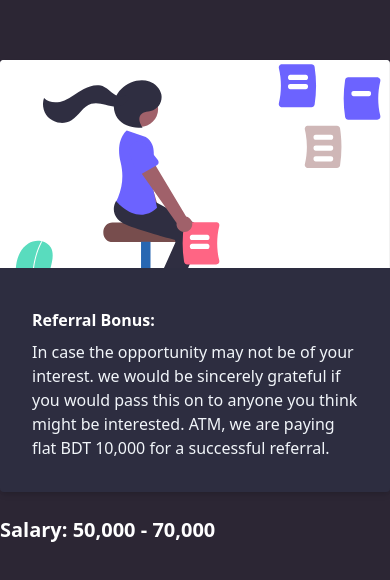
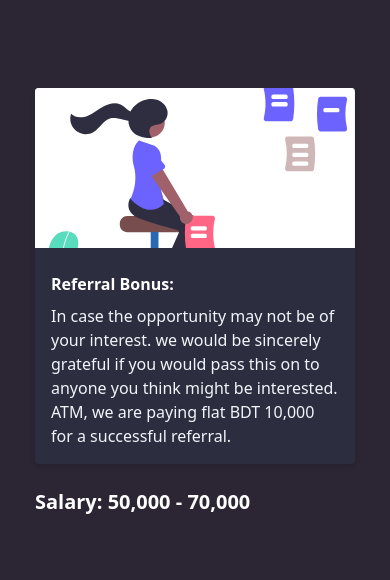
Before and after one commit to joypal23jkp/design_modules, a plain HTML site: page cards/index.html in a window 390 px wide. Shown: the part 120-700 px from the top of the page. Drawn offline with nearby package versions, Linux system fonts and the light colour scheme.

Commit message:
first card module added

```diff
--- a/cards/index.html
+++ b/cards/index.html
@@ -9,12 +9,12 @@
 </head>
 <body class="bg-[#2c2634] w-full h-[100vh] flex justify-center items-center">
 
-    <div class="max-w-md mx-auto md:max-w-2xl lg:max-w-4xl xl:max-w-5xl text-white">
+    <div class="max-w-xs sm:max-w-md mx-auto md:max-w-2xl lg:max-w-4xl xl:max-w-5xl text-white">
         <div class="md:flex rounded shadow-md overflow-hidden bg-[#2d2d40] md:flex-row-reverse">
           <div class="md:shrink-0">
-            <img class="h-52 w-full object-cover md:h-full md:w-64" src="./study.svg" alt="Stydy Illustration">
+            <img class="h-40 sm:h-52 w-full object-cover md:h-full md:w-64" src="./study.svg" alt="Stydy Illustration">
           </div>
-          <div class="p-8 md:p-12">
+          <div class="p-4 sm:p-8 md:p-12">
             <h2 class="font-bold py-2">Referral Bonus:</h2>
             <p class="text-slate-100">
                 In case the opportunity may not be of your interest. we would be sincerely grateful if you would pass this on to anyone you think might be interested.
```
